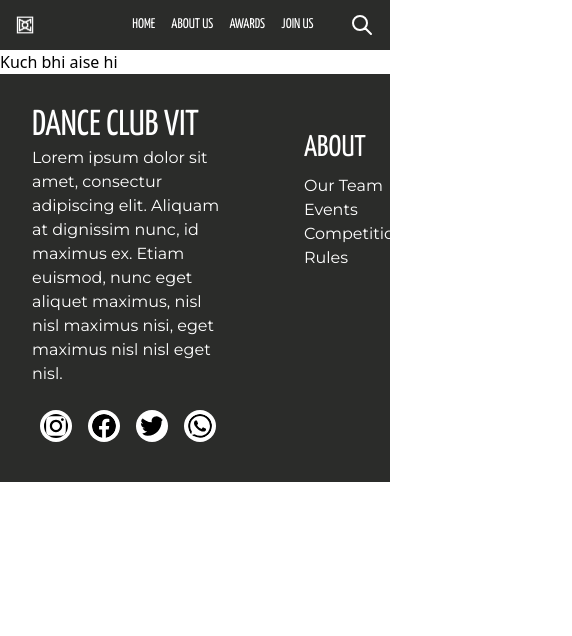
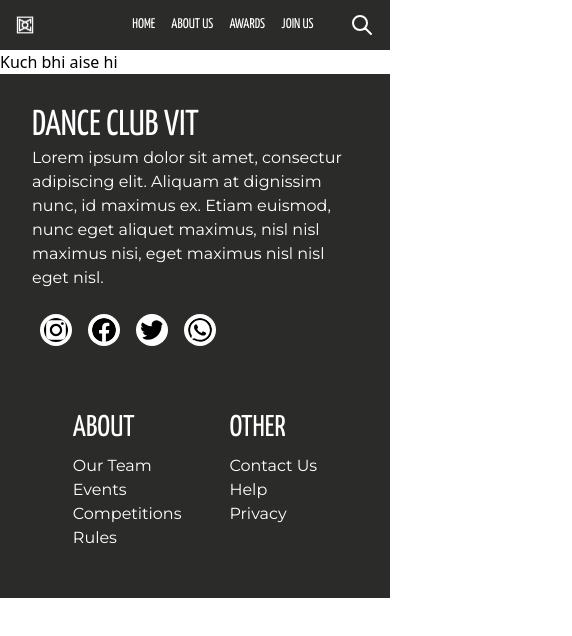
Before and after one commit to GhostVaibhav/dance-club-site, a React (Create React App) app: page / in a window 390 px wide. Shown: the top 636 px of the page, 572 px wide, since content can reach past the window. Built offline with nearby package versions, Linux system fonts and the light colour scheme.

Commit message:
Updated the footer for responsiveness and added links

```diff
--- a/src/components/Footer.js
+++ b/src/components/Footer.js
@@ -3,8 +3,8 @@ import React, { Component } from 'react'
 export class Footer extends Component {
     render() {
         return (
-            <div className='text-white bg-[#2B2C2A] flex justify-between'>
-                <div className='p-8 flex flex-col max-w-md'>
+            <div className='text-white bg-[#2B2C2A] flex flex-col md:flex-row justify-between'>
+                <div className='p-8 pb-0 md:pb-8 flex flex-col max-w-full md:max-w-md'>
                     {/* Main Text */}
                     <div className='text-4xl' style={{ "fontFamily": "Yanone Kaffeesatz" }}>
                         DANCE CLUB VIT
@@ -21,37 +21,37 @@ export class Footer extends Component {
                         <svg className='m-2 w-8 bg-white p-1 border-none' style={{ "borderRadius": "9999px" }} role="img" viewBox="0 0 24 24" xmlns="http://www.w3.org/2000/svg"><title>WhatsApp</title><path d="M17.472 14.382c-.297-.149-1.758-.867-2.03-.967-.273-.099-.471-.148-.67.15-.197.297-.767.966-.94 1.164-.173.199-.347.223-.644.075-.297-.15-1.255-.463-2.39-1.475-.883-.788-1.48-1.761-1.653-2.059-.173-.297-.018-.458.13-.606.134-.133.298-.347.446-.52.149-.174.198-.298.298-.497.099-.198.05-.371-.025-.52-.075-.149-.669-1.612-.916-2.207-.242-.579-.487-.5-.669-.51-.173-.008-.371-.01-.57-.01-.198 0-.52.074-.792.372-.272.297-1.04 1.016-1.04 2.479 0 1.462 1.065 2.875 1.213 3.074.149.198 2.096 3.2 5.077 4.487.709.306 1.262.489 1.694.625.712.227 1.36.195 1.871.118.571-.085 1.758-.719 2.006-1.413.248-.694.248-1.289.173-1.413-.074-.124-.272-.198-.57-.347m-5.421 7.403h-.004a9.87 9.87 0 01-5.031-1.378l-.361-.214-3.741.982.998-3.648-.235-.374a9.86 9.86 0 01-1.51-5.26c.001-5.45 4.436-9.884 9.888-9.884 2.64 0 5.122 1.03 6.988 2.898a9.825 9.825 0 012.893 6.994c-.003 5.45-4.437 9.884-9.885 9.884m8.413-18.297A11.815 11.815 0 0012.05 0C5.495 0 .16 5.335.157 11.892c0 2.096.547 4.142 1.588 5.945L.057 24l6.305-1.654a11.882 11.882 0 005.683 1.448h.005c6.554 0 11.89-5.335 11.893-11.893a11.821 11.821 0 00-3.48-8.413Z" /></svg>
                     </div>
                 </div>
-                <div className='flex p-8'>
+                <div className='flex p-8 justify-center'>
                     <div className='flex flex-col p-4 mr-4'>
                         <div className='text-3xl py-2' style={{"fontFamily": "Yanone Kaffeesatz"}}>
                             ABOUT
                         </div>
-                        <div style={{"fontFamily": "Montserrat"}}>
+                        <a href="/" className='hover:text-[#FF620E]' style={{"fontFamily": "Montserrat"}}>
                             Our Team
-                        </div>
-                        <div style={{"fontFamily": "Montserrat"}}>
+                        </a>
+                        <a href="/" className='hover:text-[#FF620E]' style={{"fontFamily": "Montserrat"}}>
                             Events
-                        </div>
-                        <div style={{"fontFamily": "Montserrat"}}>
+                        </a>
+                        <a href="/" className='hover:text-[#FF620E]' style={{"fontFamily": "Montserrat"}}>
                             Competitions
-                        </div>
-                        <div style={{"fontFamily": "Montserrat"}}>
+                        </a>
+                        <a href="/" className='hover:text-[#FF620E]' style={{"fontFamily": "Montserrat"}}>
                             Rules
-                        </div>
+                        </a>
                     </div>
                     <div className='flex flex-col p-4'>
                         <div className='text-3xl py-2' style={{"fontFamily": "Yanone Kaffeesatz"}}>
                             OTHER
                         </div>
-                        <div style={{"fontFamily": "Montserrat"}}>
+                        <a href="/" className='hover:text-[#FF620E]' style={{"fontFamily": "Montserrat"}}>
                             Contact Us
-                        </div>
-                        <div style={{"fontFamily": "Montserrat"}}>
+                        </a>
+                        <a href="/" className='hover:text-[#FF620E]' style={{"fontFamily": "Montserrat"}}>
                             Help
-                        </div>
-                        <div style={{"fontFamily": "Montserrat"}}>
+                        </a>
+                        <a href="/" className='hover:text-[#FF620E]' style={{"fontFamily": "Montserrat"}}>
                             Privacy
-                        </div>
+                        </a>
                     </div>
                 </div>
             </div>
--- a/src/components/Navbar.js
+++ b/src/components/Navbar.js
@@ -7,7 +7,7 @@ export class Navbar extends Component {
             <div className='flex justify-between items-center text-white' style={{ "backgroundColor": "#2B2C2A" }}>
                 {/* Logo */}
                 <div className='p-4'>
-                    <img alt='DC Logo' src={Logo} className='h-auto w-1/4 md:w-1/2' />
+                    <img alt='DC Logo' src={Logo} className='w-1/4 md:w-1/2' />
                 </div>
                 {/* Menu */}
                 <div className='flex'>
```
